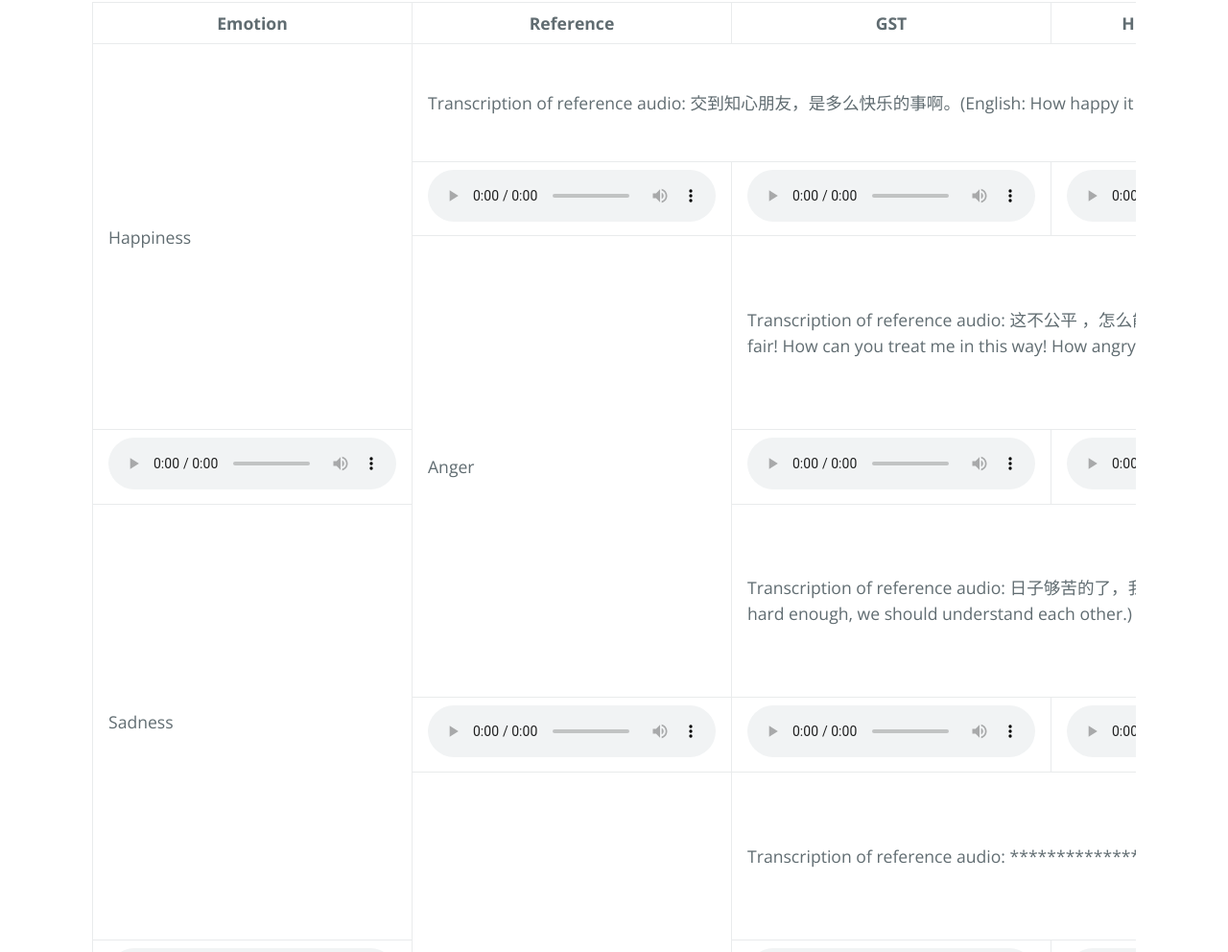
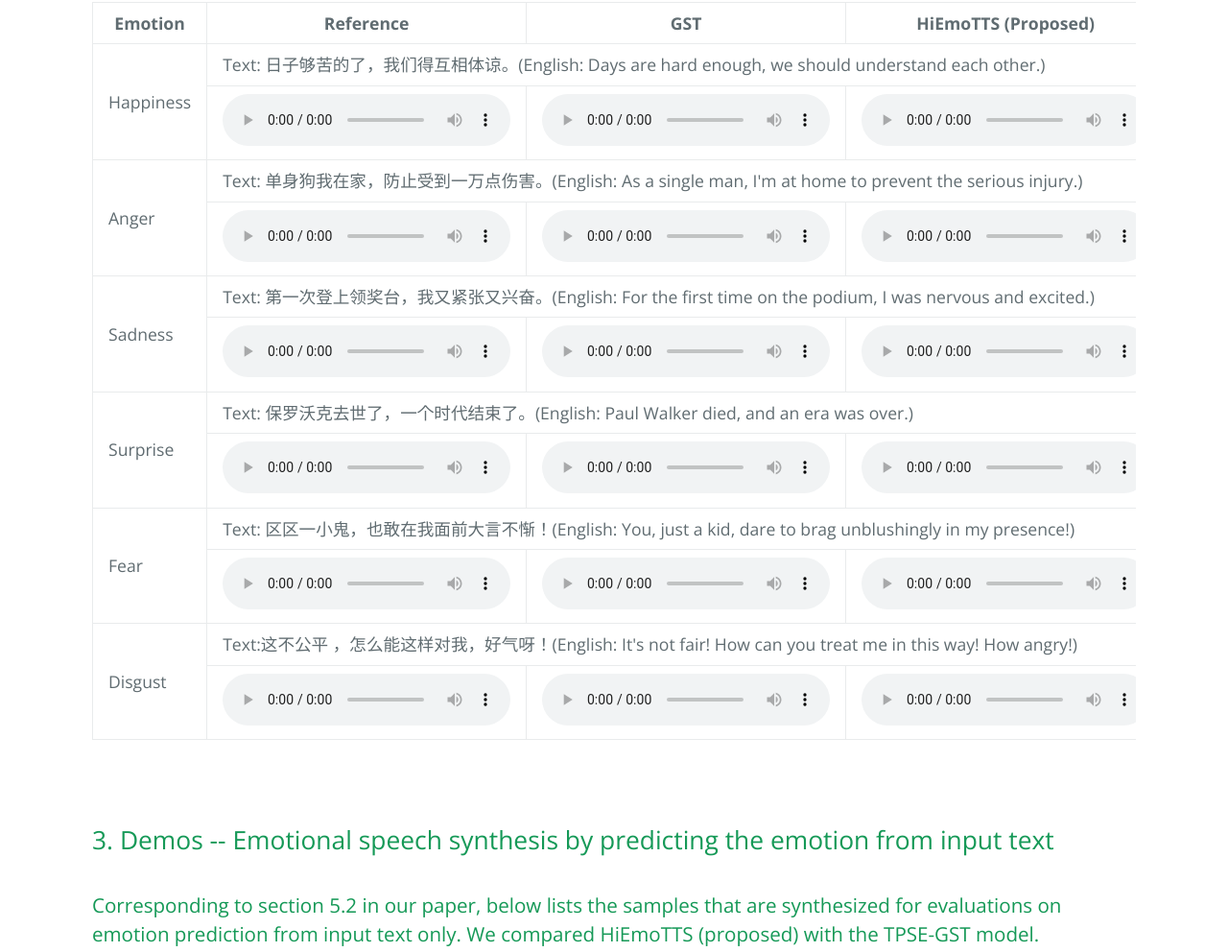
Before and after one commit to leiyi420/MsEmoTTS, a plain HTML site: page index.html in a window 1280 px wide. Shown: the part 2838-3830 px from the top of the page at 96% size. Drawn offline with nearby package versions, Linux system fonts and the light colour scheme.

Commit message:
update text

```diff
--- a/index.html
+++ b/index.html
@@ -131,9 +131,8 @@
   </thead>
   <tbody>
     <tr>
-      <td style="text-align: left" rowspan=3>Happiness</td>
-	  <td style="text-align: left" colspan=3>Transcription of reference audio: 交到知心朋友，是多么快乐的事啊。(English: How happy it is to make close friends.)</td>
-      <td style="text-align: left" colspan=3>Input text: 日子够苦的了，我们得互相体谅。(English: Days are hard enough, we should understand each other.)</td>
+      <td style="text-align: left" rowspan=2>Happiness</td>
+      <td style="text-align: left" colspan=3>Text: 日子够苦的了，我们得互相体谅。(English: Days are hard enough, we should understand each other.)</td>
 	</tr>
 	<tr>
       <td style="text-align: left"><audio src="samples/emotion transfer/non-parallel/reference/231468-210177.wav" controls="" preload=""></audio></td>
@@ -141,9 +140,8 @@
       <td style="text-align: left"><audio src="samples/emotion transfer/non-parallel/proposed/231468-210177.wav" controls="" preload=""></audio></td>
     </tr>
     <tr>
-      <td style="text-align: left" rowspan=3>Anger</td>
-	  <td style="text-align: left" colspan=3>Transcription of reference audio: 这不公平 ，怎么能这样对我，好气呀！(English: It's not fair! How can you treat me in this way! How angry!)</td>
-      <td style="text-align: left" colspan=3>Input text: 单身狗我在家，防止受到一万点伤害。(English: As a single man, I'm at home to prevent the serious injury.)</td>
+      <td style="text-align: left" rowspan=2>Anger</td>
+      <td style="text-align: left" colspan=3>Text: 单身狗我在家，防止受到一万点伤害。(English: As a single man, I'm at home to prevent the serious injury.)</td>
 	</tr>
 	<tr>
       <td style="text-align: left"><audio src="samples/emotion transfer/non-parallel/reference/211926-221222.wav" controls="" preload=""></audio></td>
@@ -151,9 +149,8 @@
       <td style="text-align: left"><audio src="samples/emotion transfer/non-parallel/proposed/211926-221222.wav" controls="" preload=""></audio></td>
     </tr>
       <tr>
-      <td style="text-align: left" rowspan=3>Sadness</td>
-      <td style="text-align: left" colspan=3>Transcription of reference audio: 日子够苦的了，我们得互相体谅。(English: Days are hard enough, we should understand each other.)</td>
-	  <td style="text-align: left" colspan=3>Input text: 第一次登上领奖台，我又紧张又兴奋。(English: For the first time on the podium, I was nervous and excited.)</td>
+      <td style="text-align: left" rowspan=2>Sadness</td>
+	  <td style="text-align: left" colspan=3>Text: 第一次登上领奖台，我又紧张又兴奋。(English: For the first time on the podium, I was nervous and excited.)</td>
 	</tr>
 	<tr>
       <td style="text-align: left"><audio src="samples/emotion transfer/non-parallel/reference/250188-231468.wav" controls="" preload=""></audio></td>
@@ -161,9 +158,8 @@
       <td style="text-align: left"><audio src="samples/emotion transfer/non-parallel/proposed/250188-231468.wav" controls="" preload=""></audio></td>
     </tr>
     <tr>
-      <td style="text-align: left" rowspan=3>Surprise</td>
-      <td style="text-align: left" colspan=3>Transcription of reference audio: ***************************</td>
-	  <td style="text-align: left" colspan=3>Input text: 保罗沃克去世了，一个时代结束了。(English: Paul Walker died, and an era was over.)</td>
+      <td style="text-align: left" rowspan=2>Surprise</td>
+	  <td style="text-align: left" colspan=3>Text: 保罗沃克去世了，一个时代结束了。(English: Paul Walker died, and an era was over.)</td>
 	</tr>
 	<tr>
       <td style="text-align: left"><audio src="samples/emotion transfer/non-parallel/reference/230722-241686.wav" controls="" preload=""></audio></td>
@@ -171,9 +167,8 @@
       <td style="text-align: left"><audio src="samples/emotion transfer/non-parallel/proposed/230722-241686.wav" controls="" preload=""></audio></td>
     </tr>
    <tr>
-      <td style="text-align: left" rowspan=3>Fear</td>
-      <td style="text-align: left" colspan=3>Transcription of reference audio: 第一次登上领奖台，我又紧张又兴奋。(English: For the first time on the podium, I was nervous and excited.)</td>
-	  <td style="text-align: left" colspan=3>Input text: 区区一小鬼，也敢在我面前大言不惭！(English: You, just a kid, dare to brag unblushingly in my presence!)</td>
+      <td style="text-align: left" rowspan=2>Fear</td>
+	  <td style="text-align: left" colspan=3>Text: 区区一小鬼，也敢在我面前大言不惭！(English: You, just a kid, dare to brag unblushingly in my presence!)</td>
 	</tr>
 	<tr>
       <td style="text-align: left"><audio src="samples/emotion transfer/non-parallel/reference/221323-250188.wav" controls="" preload=""></audio></td>
@@ -181,9 +176,8 @@
       <td style="text-align: left"><audio src="samples/emotion transfer/non-parallel/proposed/221323-250188.wav" controls="" preload=""></audio></td>
     </tr>
     <tr>
-      <td style="text-align: left" rowspan=3>Disgust</td>
-      <td style="text-align: left" colspan=3>Transcription of reference audio: 他们出卖国家，遭到人民的唾弃。(English: They betrayed their country and were despised by the people.)</td>
-	  <td style="text-align: left" colspan=3>Input text:这不公平 ，怎么能这样对我，好气呀！(English: It's not fair! How can you treat me in this way! How angry!)</td>
+      <td style="text-align: left" rowspan=2>Disgust</td>
+	  <td style="text-align: left" colspan=3>Text:这不公平 ，怎么能这样对我，好气呀！(English: It's not fair! How can you treat me in this way! How angry!)</td>
 	</tr>
 	<tr>
       <td style="text-align: left"><audio src="samples/emotion transfer/non-parallel/reference/221222-260451.wav" controls="" preload=""></audio></td>
```
Also changed, not shown: 1 other file.
